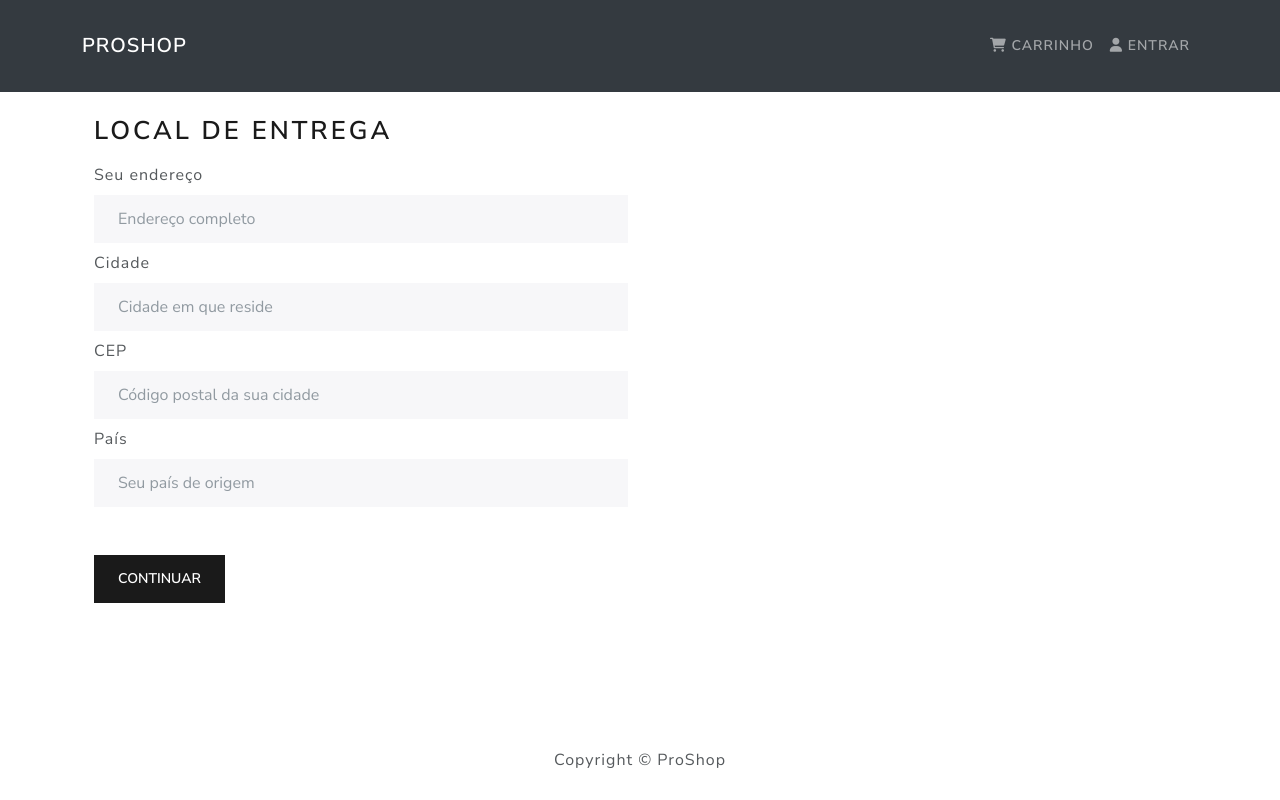
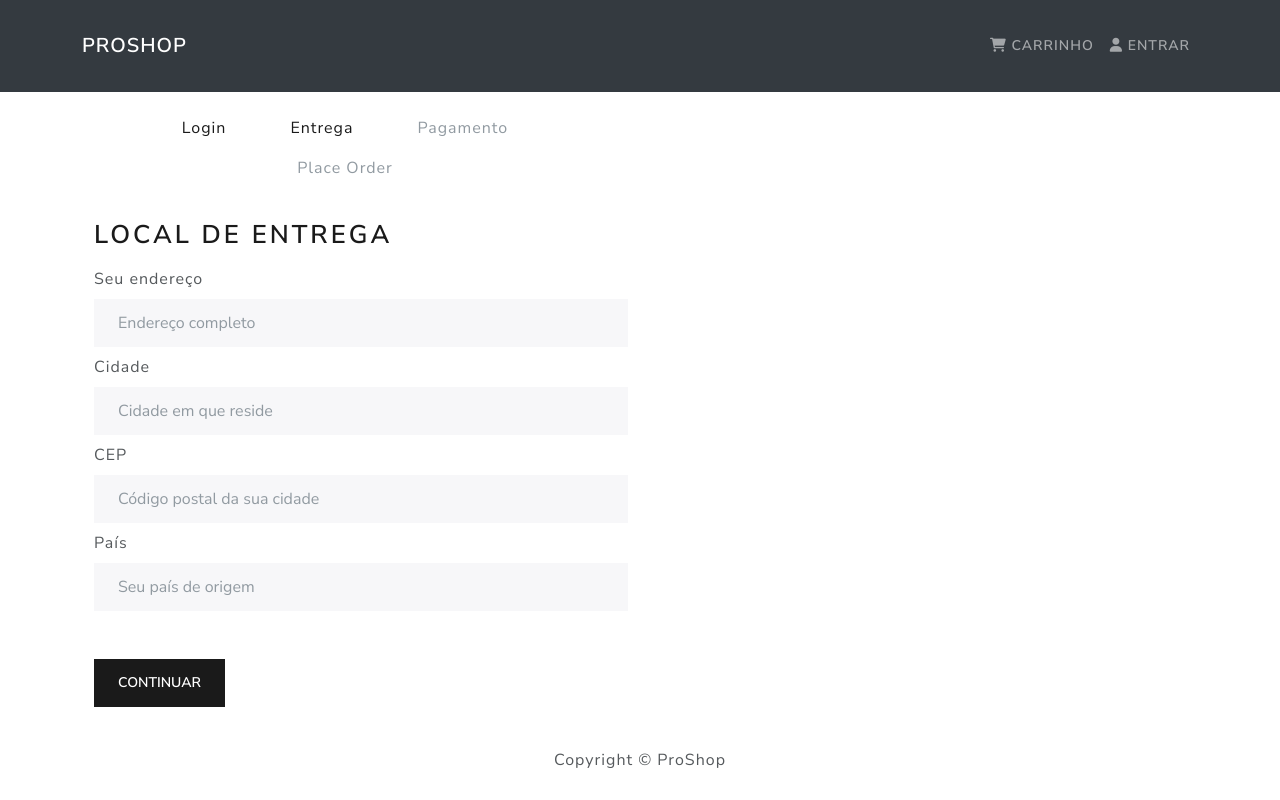
Before and after one commit to calebesg/proshop, a React (Create React App) app in the folder frontend/: page /shipping in a window 1280 px wide. Built offline with nearby package versions, Linux system fonts and the light colour scheme; no server answers.

Commit message:
created checkout steps component

```diff
--- /dev/null
+++ b/frontend/src/components/CheckoutSteps.tsx
@@ -0,0 +1,57 @@
+import { Nav } from 'react-bootstrap'
+import { LinkContainer } from 'react-router-bootstrap'
+
+interface CheckoutStepsProps {
+  step1?: boolean
+  step2?: boolean
+  step3?: boolean
+  step4?: boolean
+}
+
+function CheckoutSteps({ step1, step2, step3, step4 }: CheckoutStepsProps) {
+  return (
+    <Nav className="justify-content-center mb-4">
+      <Nav.Item>
+        {step1 ? (
+          <LinkContainer to="/login">
+            <Nav.Link>Login</Nav.Link>
+          </LinkContainer>
+        ) : (
+          <Nav.Link disabled>Login</Nav.Link>
+        )}
+      </Nav.Item>
+
+      <Nav.Item>
+        {step2 ? (
+          <LinkContainer to="/shipping">
+            <Nav.Link>Entrega</Nav.Link>
+          </LinkContainer>
+        ) : (
+          <Nav.Link disabled>Entrega</Nav.Link>
+        )}
+      </Nav.Item>
+
+      <Nav.Item>
+        {step3 ? (
+          <LinkContainer to="/pagamento">
+            <Nav.Link>Pagamento</Nav.Link>
+          </LinkContainer>
+        ) : (
+          <Nav.Link disabled>Pagamento</Nav.Link>
+        )}
+      </Nav.Item>
+
+      <Nav.Item>
+        {step4 ? (
+          <LinkContainer to="/placeorder">
+            <Nav.Link>Place Order</Nav.Link>
+          </LinkContainer>
+        ) : (
+          <Nav.Link disabled>Place Order</Nav.Link>
+        )}
+      </Nav.Item>
+    </Nav>
+  )
+}
+
+export default CheckoutSteps
--- a/frontend/src/pages/Shipping.tsx
+++ b/frontend/src/pages/Shipping.tsx
@@ -4,6 +4,7 @@ import { Form, Button } from 'react-bootstrap'
 import { useNavigate } from 'react-router-dom'
 
 import FormContainer from '../components/FormContainer'
+import CheckoutSteps from '../components/CheckoutSteps'
 import { IStoreStates } from '../store'
 import { saveShippingAddress } from '../store/modules/cart/actions'
 
@@ -27,6 +28,7 @@ function Shipping() {
 
   return (
     <FormContainer>
+      <CheckoutSteps step1 step2 />
       <h1>Local de Entrega</h1>
 
       <Form onSubmit={submitHandler}>
```
